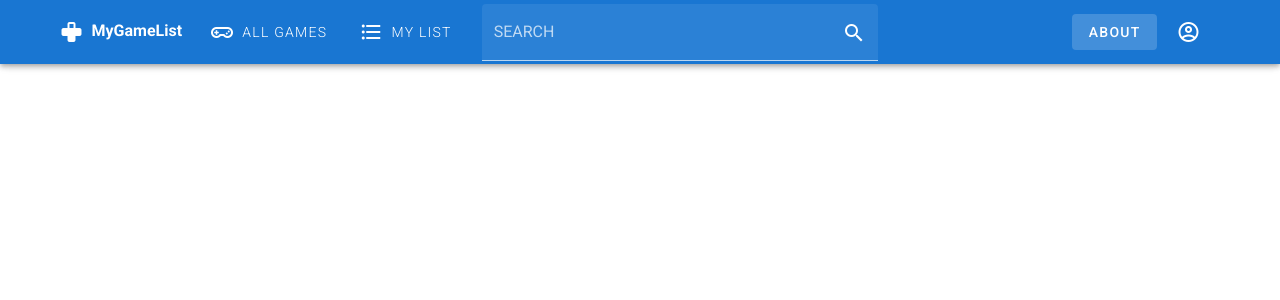
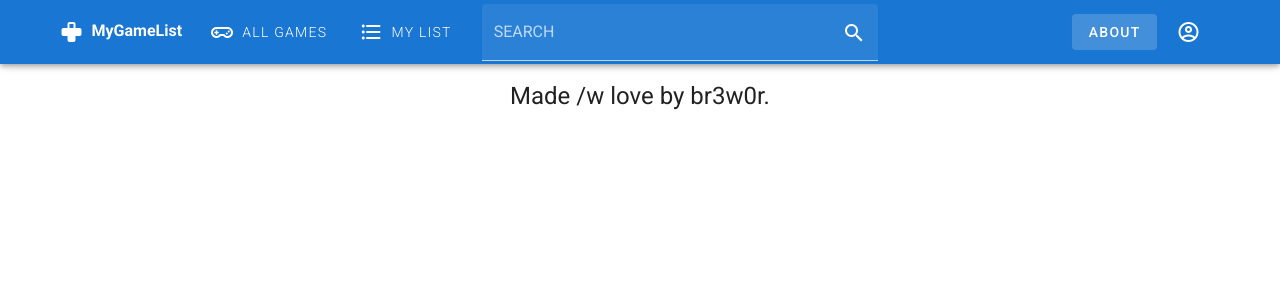
Before and after one commit to br3w0r/gamelist-frontend, a Vue app in the folder gamelist/: page /about in a window 1280 px wide. Shown: the top 300 px of the page. Built offline with nearby package versions, Linux system fonts and the light colour scheme.

Commit message:
Added About and Not Found pages

```diff
--- a/gamelist/src/router/index.js
+++ b/gamelist/src/router/index.js
@@ -8,6 +8,16 @@ const routes = [
     path: '/',
     name: "AllGames",
     component: () => import(/* webpackChunkName: "allgames" */ '../views/AllGames.vue')
+  },
+  {
+    path: '/about',
+    name: "About",
+    component: () => import(/* webpackChunkName: "allgames" */ '../views/About.vue')
+  },
+  {
+    path: '*',
+    name: "NotFound",
+    component: () => import(/* webpackChunkName: "allgames" */ '../views/NotFound.vue')
   }
 ]
 
--- /dev/null
+++ b/gamelist/src/views/About.vue
@@ -0,0 +1,17 @@
+<template>
+  <div class="about-text">
+    <span class="text-h5">Made /w love by br3w0r.</span>
+  </div>
+</template>
+
+<script>
+export default {
+  name: "About"
+}
+</script>
+
+<style>
+.about-text {
+  text-align: center;
+}
+</style>
--- /dev/null
+++ b/gamelist/src/views/NotFound.vue
@@ -0,0 +1,20 @@
+<template>
+  <div class="about-text">
+    <div class="text-h1">404</div>
+    <div class="text-h5">Not Found</div>
+    <br/>
+    <div>The page you're looking for was not found on the server.</div>
+  </div>
+</template>
+
+<script>
+export default {
+  name: "About"
+}
+</script>
+
+<style>
+.about-text {
+  text-align: center;
+}
+</style>
```
